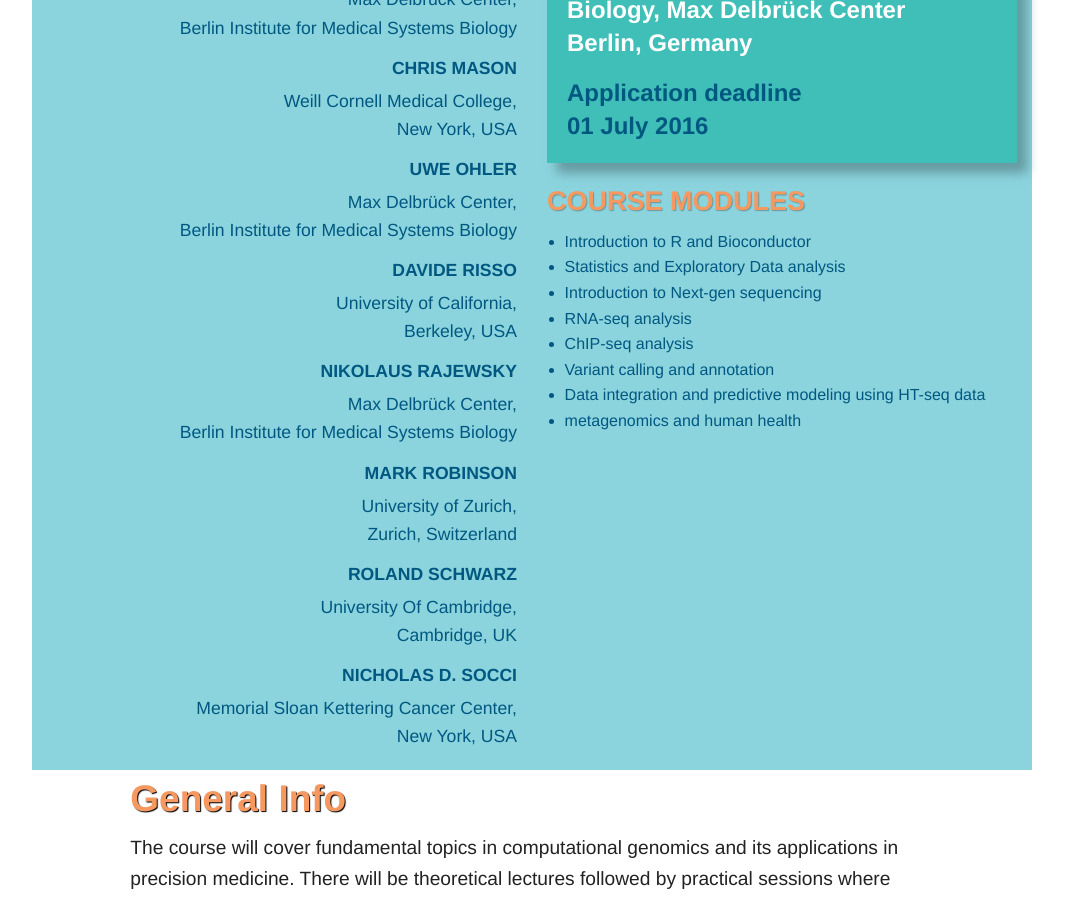
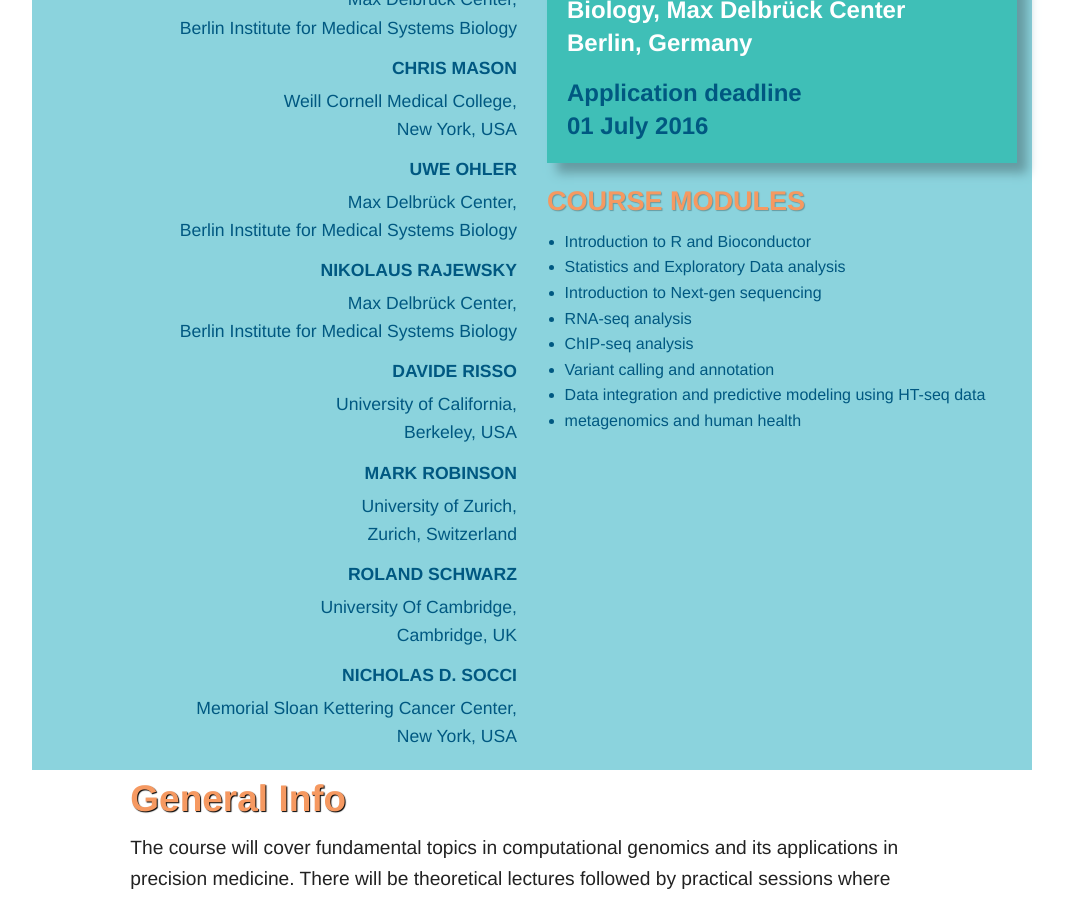
Before and after one commit to BIMSBbioinfo/compgen, a Jekyll site: the page 2016/index.html, which Jekyll copies as it is, in a window 1280 px wide and 900 px high, scrolled down 736 px. Shown: the whole window, without its empty margins (108-1173 px from the left). Built offline with Jekyll 4.4.1, drawn with Linux system fonts in a browser that asks for light colours; nearby versions of some CDN libraries; library files that are not in the unit come from our copies; part of the change alters nothing that is shown.

Commit message:
changed the order of lecturers

```diff
--- a/2016/index.html
+++ b/2016/index.html
@@ -42,11 +42,11 @@
           <dt><a href="https://ohlerlab.mdc-berlin.de/">Uwe Ohler</a></dt>
           <dd>Max Delbrück Center,<br/>Berlin Institute for Medical Systems Biology</dd>
 
+          <dt><a href="https://www.mdc-berlin.de/1151037/en/research/research_teams/systems_biology_of_gene_regulatory_elements">Nikolaus Rajewsky</a></dt>
+          <dd>Max Delbrück Center,<br/>Berlin Institute for Medical Systems Biology</dd>
+
           <dt><a href="http://www.stat.berkeley.edu/~davide/Personal_Page/Home.html">Davide Risso</a></dt>
           <dd>University of California,<br/>Berkeley, USA</dd>
-
-          <dt><a href="https://www.mdc-berlin.de/1151037/en/research/research_teams/systems_biology_of_gene_regulatory_elements">Nikolaus Rajewsky</a></dt>
-          <dd>Max Delbrück Center,<br/>Berlin Institute for Medical Systems Biology</dd>
 
           <dt><a href="http://www.imls.uzh.ch/research/robinson.html">Mark Robinson</a></dt>
           <dd>University of Zurich,<br/>Zurich, Switzerland</dd>
```
